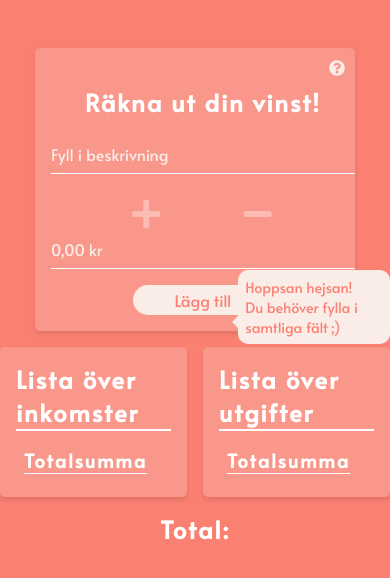
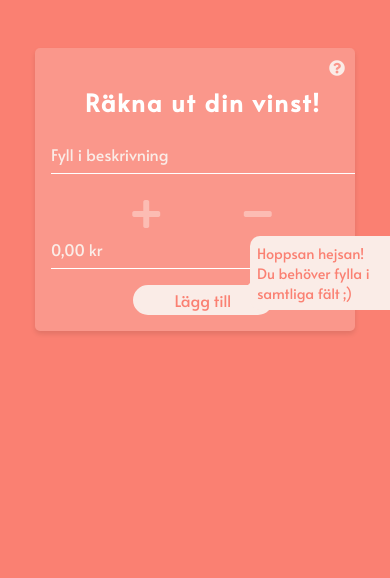
Before and after one commit to Tacohontas/Individuell-Frontend, a website: page index.html in a window 390 px wide. Both pictures are taken after a click on the button "Lägg till". Drawn offline with Linux system fonts and the light colour scheme.

Commit message:
Mediaqueries

```diff
--- a/index.html
+++ b/index.html
@@ -64,39 +64,34 @@
 
     </section>
 
-
-
-
     <div class="list-wrapper">
-
-
         <!-- Lista över inkomster -->
 
-        <div class="list-container">
+        <div class="incomelist list-container">
             <div class="expense-container">
-                <h2 class="list__header">Lista över inkomster</h2>
+                <h2 class="list__header">Dina inkomster</h2>
                 <ul class="inkomst__li-container list-item">
                 </ul>
             </div>
 
             <!-- Inkomst totalsumma -->
             <div class="total-container">
-                <h3 class="total__header">Totalsumma</h3>
+                <h3 class="total__header">Totalt</h3>
                 <div class="inkomst__total total-item"></div>
             </div>
         </div>
 
 
         <!-- Lista över utgifter -->
-        <div class="list-container">
+        <div class="expenselist list-container">
             <div class="expense-container">
-                <h2 class="list__header">Lista över utgifter</h2>
+                <h2 class="list__header">Dina utgifter</h2>
                 <ul class="utgifter__li-container list-item"></ul>
             </div>
 
             <!-- Utgifter totalsumma -->
             <div class="total-container">
-                <h3 class="total__header">Totalsumma</h3>
+                <h3 class="total__header">Totalt</h3>
                 <div class="utgifter__total total-item"></div>
             </div>
         </div>
--- a/js/app.js
+++ b/js/app.js
@@ -1,6 +1,6 @@
-// test ta bort LI
-const listtest = document.getElementsByClassName("listtest"); // Skapar ett <li> - element.
-
+// test ta fram containers
+const inkomstBox = document.querySelector(".incomelist")
+const utgiftBox = document.querySelector(".expenselist")
 // bubblor!
 const helpBubble = document.querySelector(".helpbubble");
 const warningBubble = document.querySelector(".warningbubble");
@@ -17,7 +17,6 @@ for (let i = 0; i < removeIcon.length; i++)
   removeIcon[i].addEventListener("click", function() {
     this.parentElement.remove();
   });
-// Tar bort grej i listan:
 
 // Tar fram bubbla
 helpIcon.addEventListener("click", function() {
@@ -54,6 +53,7 @@ function addToLists() {
 
   if (formName !== "" && formValue !== "") {
     if (radioValue[0].checked) {
+      inkomstBox.style.display = "flex";
       inkomst__list.appendChild(skapaLi);
       skapaLi.setAttribute("class", "inkomst__li");
       skapaLi.innerHTML = `${formName} <span class="inkomst__li-price">${formValue}</span> ${createRemoveIcon}`;
@@ -62,23 +62,18 @@ function addToLists() {
         removeListIcon[i].addEventListener("click", function() {
           this.parentElement.remove();
         });
-      //   inkomstTotal.innerHTML = Number(inkomstTotalValue) + Number(formValue);
 
-      //   return (totalDiv.innerHTML =
-      //     inkomstTotal.innerHTML - utgifterTotal.innerHTML + "kr");
     } else if (radioValue[1].checked) {
+      utgiftBox.style.display = "flex";
       utgifter__list.appendChild(skapaLi);
       skapaLi.setAttribute("class", "utgift__li");
       skapaLi.innerHTML = `${formName} <span class="utgifter__li-price">${formValue}</span> ${createRemoveIcon}`;
-      //   utgifterTotal.innerHTML = Number(utgifterTotalValue) + Number(formValue);
 
       for (let i = 0; i < removeListIcon.length; i++)
         removeListIcon[i].addEventListener("click", function() {
           this.parentElement.remove();
         });
 
-      //   return (totalDiv.innerHTML =
-      //     inkomstTotal.innerHTML - utgifterTotal.innerHTML + "kr");
     } else {
       // Om man inte valt värde i radio-input. (plus eller minus);
       console.log("välj selector");
@@ -111,14 +106,13 @@ inkomst__list.addEventListener("DOMSubtreeModified", updateIncome);
 
 function updateIncome() {
   const allInkomstSpan = document.querySelectorAll(".inkomst__li-price");
-
+  inSpanSum = 0;
   for (let i = 0; i < allInkomstSpan.length; i++) {
     inSpanSum += Number(allInkomstSpan[i].innerHTML);
   }
 
   inkomstTotal.innerHTML = `${Number(inSpanSum)} kr`;
   vinstTotal.innerHTML = `${inSpanSum - outSpanSum} kr`;
-
 }
 
 // Totalsumma utgifter
@@ -127,7 +121,7 @@ utgift__list.addEventListener("DOMSubtreeModified", updateOut);
 
 function updateOut() {
   const allUtgiftSpan = document.querySelectorAll(".utgifter__li-price");
-
+  outSpanSum = 0;
   for (let i = 0; i < allUtgiftSpan.length; i++) {
     outSpanSum += Number(allUtgiftSpan[i].innerHTML);
   }
@@ -135,3 +129,8 @@ function updateOut() {
   utgiftTotal.innerHTML = `${Number(outSpanSum)} kr`;
   vinstTotal.innerHTML = `${inSpanSum - outSpanSum} kr`;
 }
+
+vinstTotal.addEventListener("DOMSubtreeModified", function(){
+  const vinstcontainer = document.querySelector(".vinst-container");
+  vinstcontainer.style.display = "block";
+});
--- a/scss/main.scss
+++ b/scss/main.scss
@@ -122,15 +122,19 @@ input[type="number"]::-webkit-outer-spin-button {
 }
 
 .list-wrapper {
-  display: grid;
-  grid-template-columns: 1fr 1fr;
-  grid-template-rows: 1fr;
+  display: flex;
+  justify-content: center;
+  // display: grid;
+  // grid-template-columns: 1fr 1fr;
+  // grid-template-rows: 1fr;
   margin: 1rem auto;
   gap: 1rem;
   max-width: 327.5px * 2;
 }
 
 .list-container {
+  animation: fadein 0.3s;
+  margin: 1rem;
   border-radius: 5px;
   box-shadow: $shadow;
   padding: 1rem;
@@ -138,6 +142,17 @@ input[type="number"]::-webkit-outer-spin-button {
   display: flex;
   flex-direction: column;
   justify-content: space-between;
+  width: 300px;
+}
+
+// Inkomst-container
+.incomelist{
+  display: none;
+}
+
+// utgift-container
+.expenselist{
+  display: none;
 }
 
 .list__header {
@@ -191,6 +206,8 @@ li {
 
 .vinst-container{
   text-align: center;
+  display: none;
+  animation: fadein 0.8s;
 }
 
 
@@ -250,3 +267,18 @@ li {
     display: inline-block;
   }
 }
+
+
+// Media queries
+
+@media screen and (max-width: 430px) {
+  .list-wrapper{
+    display:grid
+  }
+
+  .warningbubble{
+    width: 150px;
+    left: 60%;
+    top: 28%;
+  }
+}
```
Also changed, not shown: styles/styles.css.
